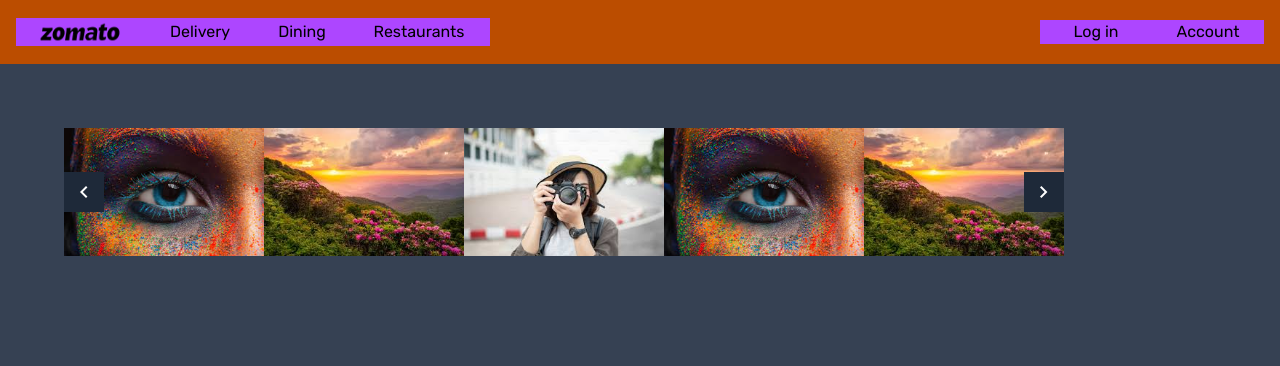
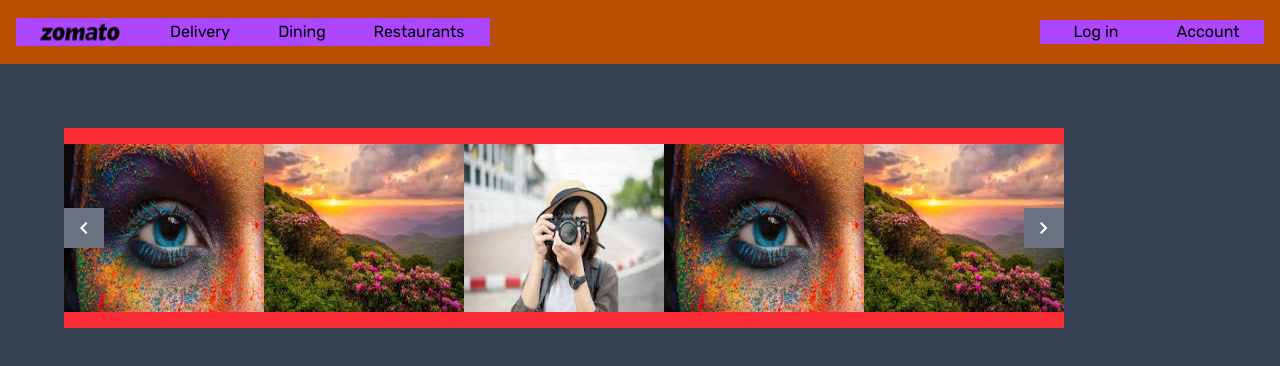
Before and after one commit to FirstP0P/assets_creation, a React (Vite) app: page / in a window 1280 px wide. Shown: the top 366 px of the page. Built offline with nearby package versions, Linux system fonts and the light colour scheme.

Commit message:
Navbar Working

```diff
--- a/src/components/Slider.tsx
+++ b/src/components/Slider.tsx
@@ -1,3 +1,5 @@
+import { useState } from "react";
+
 const Slider = () => {
   const images = [
     "src/images/image1.jpeg",
@@ -12,20 +14,52 @@ const Slider = () => {
     "src/images/image1.jpeg",
   ];
 
+  const [currentPosition, setCurrentPosition] = useState(0);
+  const imageWidth = 200;
+  const totalImages = 10;
+  const visibleImages = 5;
+  const totalWidth = imageWidth * totalImages;
+  const visibleWidth = imageWidth * visibleImages;
+
+  const handleRight = () => {
+    if (currentPosition > -(totalWidth - visibleWidth)) {
+      setCurrentPosition((prev) => prev - visibleWidth);
+    } else if (currentPosition == visibleWidth - totalWidth) {
+      setCurrentPosition(0);
+    }
+  };
+
+  const handleLeft = () => {
+    if (currentPosition < 0) {
+      setCurrentPosition((prev) => prev + visibleWidth);
+    } else if (currentPosition == 0) {
+      setCurrentPosition(-visibleWidth);
+    }
+  };
+
   return (
-    <div className="sliderContainer relative bg-red-500 w-[1000px] h-[128px] overflow-hidden">
-      <div className="imagesContainer flex h-full w-[2000px] items-center justify-center">
+    <div className="sliderContainer relative bg-red-500 w-[1000px] h-[200px] py-[16px] overflow-hidden">
+      <div
+        className="imagesContainer flex h-full w-[2000px] transition-transform duration-500 ease-in-out"
+        style={{ transform: `translateX(${currentPosition}px)` }}
+      >
         {images.map((src, index) => (
           <img key={index} src={src} alt={""} className="w-[200px] h-full" />
         ))}
       </div>
       <button>
-        <span className="material-symbols-outlined absolute left-0 top-1/2 transform -translate-y-1/2 bg-gray-800 text-white p-2">
+        <span
+          onClick={handleLeft}
+          className="material-symbols-outlined absolute left-0 top-1/2 transform -translate-y-1/2 bg-gray-500 text-white p-2 cursor-pointer hover:bg-gray-700"
+        >
           chevron_left
         </span>
       </button>
       <button>
-        <span className="material-symbols-outlined absolute right-0 top-1/2 transform -translate-y-1/2 bg-gray-800 text-white p-2">
+        <span
+          onClick={handleRight}
+          className="material-symbols-outlined absolute right-0 top-1/2 transform -translate-y-1/2 bg-gray-500 text-white p-2 cursor-pointer hover:bg-gray-700 "
+        >
           chevron_right
         </span>
       </button>
```
Lines whose indentation alone changed are shown as unchanged.
